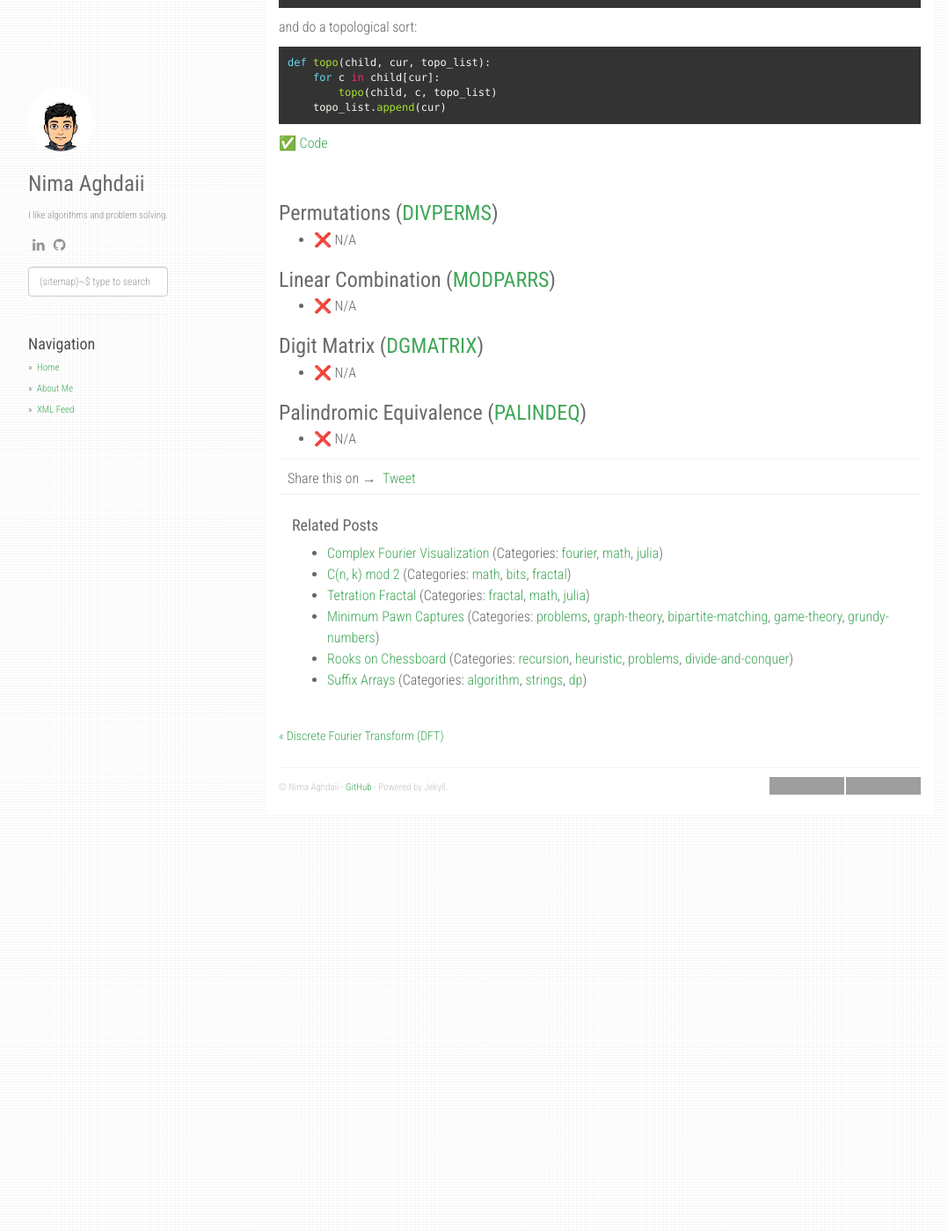
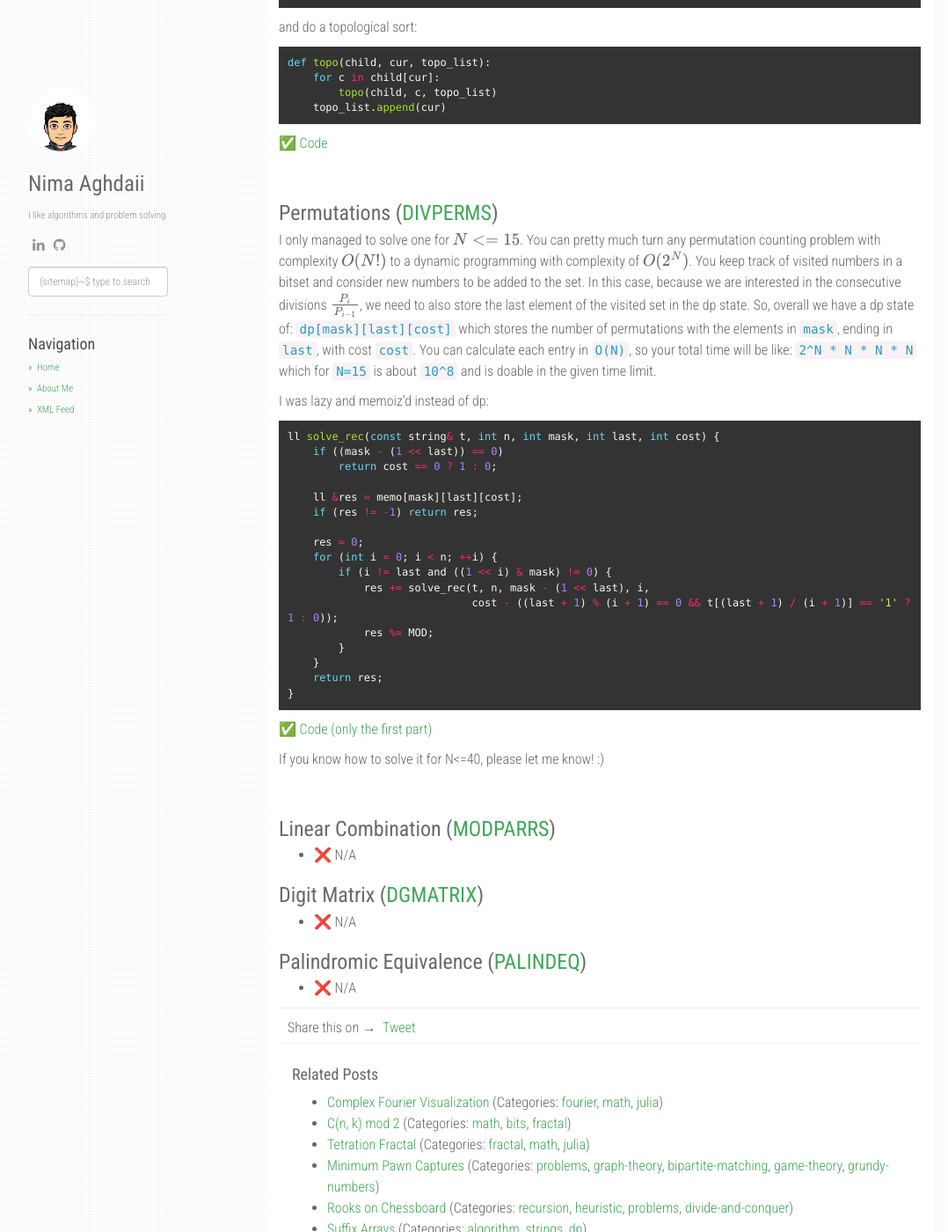
Before and after one commit to nima101/nima101.github.io, a Jekyll site: the page built from _posts/2020-12-12-dec20a.md, in a window 1280 px wide and 1400 px high, scrolled down 5200 px. Shown: the whole window at 88% size, without its empty margins (53-1131 px from the left). Built offline with Jekyll 4.4.1, drawn with Linux system fonts in a browser that asks for light colours; nearby versions of some CDN libraries; formulas are drawn with MathJax 3; comment, search, counter and statistics services are not loaded; grey boxes are pictures that could not be loaded.

Commit message:
dec20a_perm

```diff
--- a/_posts/2020-12-12-dec20a.md
+++ b/_posts/2020-12-12-dec20a.md
@@ -217,7 +217,36 @@ def topo(child, cur, topo_list):
 <br/>
 
 ### Permutations ([DIVPERMS][DIVPERMS])
-- ❌ N/A
+
+I only managed to solve one for $$N <= 15$$. You can pretty much turn any permutation counting problem with complexity $$O(N!)$$ to a dynamic programming with complexity of $$O(2^N)$$. You keep track of visited numbers in a bitset and consider new numbers to be added to the set. In this case, because we are interested in the consecutive divisions $$ \frac{P_i}{P_{i-1}} $$, we need to also store the last element of the visited set in the dp state. So, overall we have a dp state of: `dp[mask][last][cost]` which stores the number of permutations with the elements in `mask`, ending in `last`, with cost `cost`. You can calculate each entry in `O(N)`, so your total time will be like: `2^N * N * N * N` which for `N=15` is about `10^8` and is doable in the given time limit.
+
+I was lazy and memoiz'd instead of dp:
+
+{% highlight c++ %}
+ll solve_rec(const string& t, int n, int mask, int last, int cost) {
+    if ((mask - (1 << last)) == 0)
+        return cost == 0 ? 1 : 0;
+
+    ll &res = memo[mask][last][cost];
+    if (res != -1) return res;
+
+    res = 0;
+    for (int i = 0; i < n; ++i) {
+        if (i != last and ((1 << i) & mask) != 0) {
+            res += solve_rec(t, n, mask - (1 << last), i,
+                             cost - ((last + 1) % (i + 1) == 0 && t[(last + 1) / (i + 1)] == '1' ? 1 : 0));
+            res %= MOD;
+        }
+    }
+    return res;
+}
+{% endhighlight %}
+
+✅ [Code (only the first part)](https://www.codechef.com/viewsolution/40385602)
+
+If you know how to solve it for N<=40, please let me know! :)
+
+<br/>
 
 ### Linear Combination ([MODPARRS][MODPARRS])
 - ❌ N/A
```
